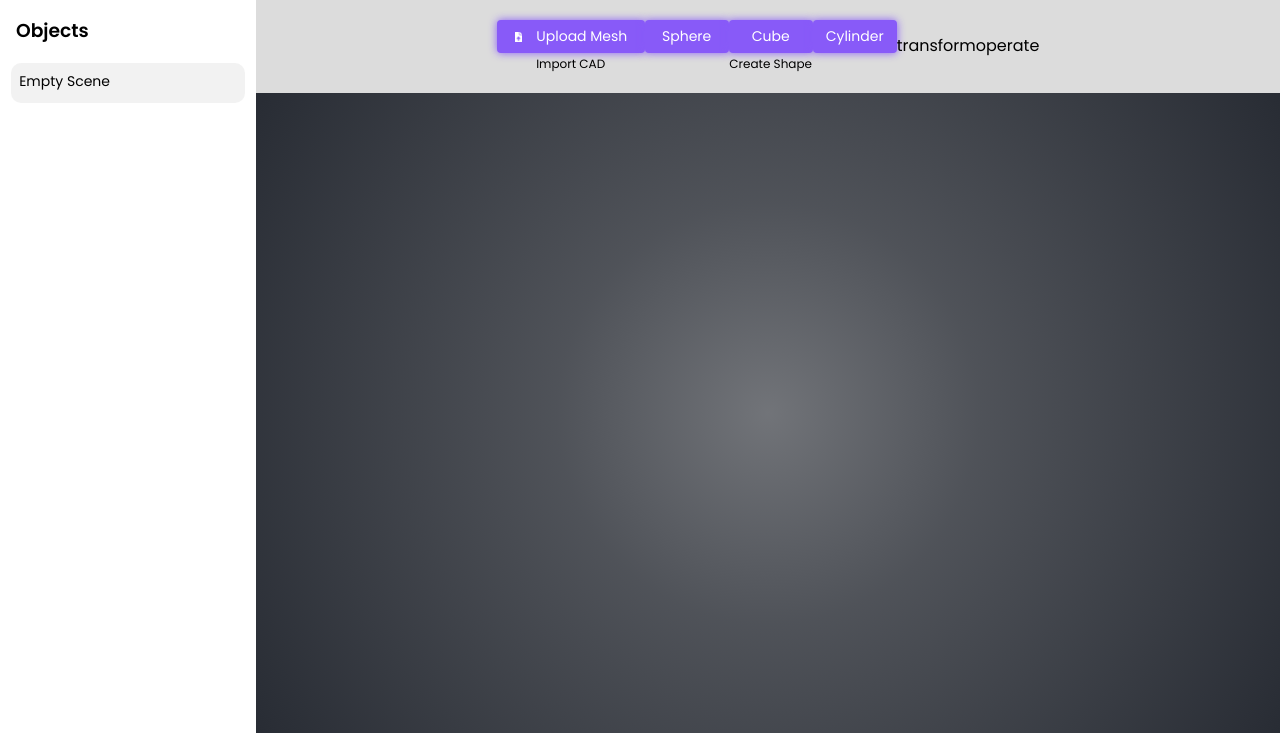
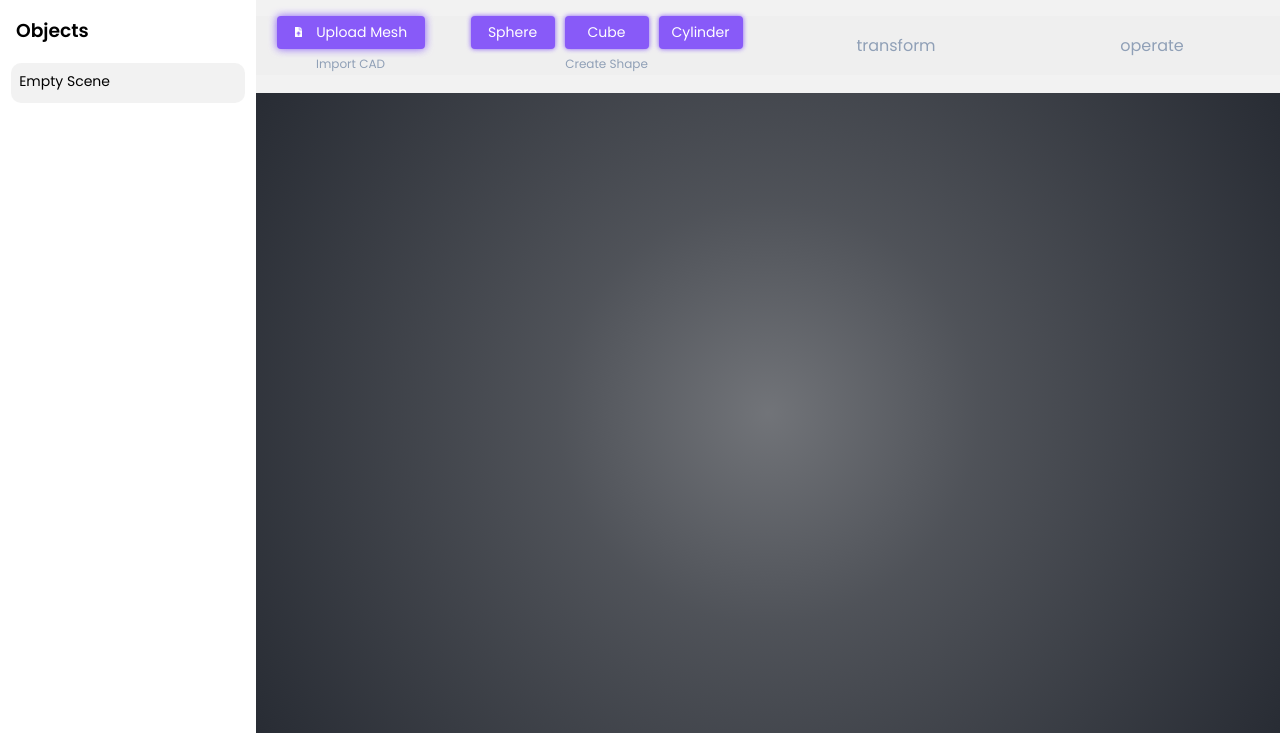
Before and after one commit to tboggs300/BlitPlatformSite, a plain HTML site: page index.html in a window 1280 px wide. Shown: the part 67-800 px from the top of the page. Drawn offline with nearby package versions, Linux system fonts and the light colour scheme; a script that the page names is missing.

Commit message:
cleaned the css file

```diff
--- a/index.css
+++ b/index.css
@@ -58,18 +58,101 @@ header {
   align-items: center;
 }
 
+/* Actions */
+
+.actions {
+  background: #cccccc41;
+  grid-area: actions;
+  display: flex;
+  align-items: center;
+  height: 100%;
+}
+
+.header-actions {
+  width: 100%;
+  display: grid;
+  grid-template-areas: "create transform operate";
+  grid-template-columns: 50% 25% 25%;
+  font-family: "Poppins", sans-serif;
+  background: #eaeaea5f;
+}
+
+.create {
+  grid-area: create;
+  display: flex;
+  justify-content: space-around;
+}
+
+.transform {
+  grid-area: transform;
+  display: flex;
+  justify-content: center;
+  align-items: center;
+}
+
+.operate {
+  grid-area: operate;
+  display: flex;
+  justify-content: center;
+  align-items: center;
+}
+
+.styled-button {
+  width: 4rem;
+  font-size: medium;
+  padding: 6px 10px;
+  margin-left: 5px;
+  margin-right: 5px;
+  transition: 300ms;
+  background-color: #885af8;
+  color: white;
+  border-color: rgb(255, 255, 255);
+  box-shadow: #885af8 0px 0px 5px 0px;
+  border-radius: 4px;
+  display: flex;
+  justify-content: space-evenly;
+  align-items: center;
+}
+
+.styled-button:hover {
+  cursor: pointer;
+  background-color: #7744f8;
+  color: white;
+  border-color: white;
+}
+
+.upload-button {
+  width: 8rem;
+  font-size: medium;
+  padding: 6px 10px;
+  transition: 300ms;
+  background-color: #885af8;
+  color: white;
+  border-color: rgb(255, 255, 255);
+  box-shadow: #885af8 0px 0px 8px 0px;
+  border-radius: 4px;
+  display: flex;
+  justify-content: space-evenly;
+  align-items: center;
+}
+
+.upload-button:hover {
+  cursor: pointer;
+  background-color: #875af8ec;
+  color: white;
+  border-color: white;
+}
+
+.uploadIcon {
+  background-image: url("./assets/uploadIcon.png");
+  height: 20px;
+  width: 20px;
+}
+
 /* Scene Explorer */
 .scene-explorer {
   background: white;
   grid-area: scene-explorer;
-}
-
-.actions {
-  background: gainsboro;
-  grid-area: actions;
-  display: flex;
-  justify-content: center;
-  align-items: center;
 }
 
 .sidebar-elements {
@@ -91,8 +174,8 @@ header {
 
 .objectInTheScene {
   display: grid;
-  grid-template-areas: "objIcon objName hideShow boundingBox";
-  grid-template-columns: 10% 70% 10% 10%;
+  grid-template-areas: "objIcon objName hideShow";
+  grid-template-columns: 15% 70% 15%;
   border-radius: 0.5rem;
   padding: 7px;
 }
@@ -127,6 +210,7 @@ header {
 }
 
 .hideShow {
+  z-index: 10;
   grid-area: hideShow;
   height: 100%;
   width: 100%;
@@ -150,94 +234,7 @@ header {
   background-image: url("./assets/hide.png");
 }
 
-.selectMaterial {
-  grid-area: selectMaterial;
-}
-
-.header-actions {
-  width: 100%;
-  display: grid;
-  grid-template-areas: "create transform operate";
-  grid-template-columns: 50% 25% 25%;
-  font-family: "Poppins", sans-serif;
-  background: #eaeaea5f;
-}
-
-.create {
-  grid-area: create;
-  display: flex;
-  justify-content: space-around;
-  padding-top: 5px;
-}
-
-.transform {
-  grid-area: transform;
-  display: flex;
-  justify-content: center;
-  align-items: center;
-}
-
-.operate {
-  grid-area: operate;
-  display: flex;
-  justify-content: center;
-  align-items: center;
-}
-
-/* Sphere */
-
-.styled-button {
-  width: 4rem;
-  font-size: medium;
-  padding: 6px 10px;
-  transition: 300ms;
-  background-color: #885af8;
-  color: white;
-  border-color: rgb(255, 255, 255);
-  box-shadow: #885af8 0px 0px 8px 0px;
-  border-radius: 4px;
-  display: flex;
-  justify-content: space-evenly;
-  align-items: center;
-}
-
-.styled-button:hover {
-  cursor: pointer;
-  background-color: #875af8ec;
-  color: white;
-  border-color: white;
-}
-
-.upload-button {
-  width: 8rem;
-  font-size: medium;
-  padding: 6px 10px;
-  transition: 300ms;
-  background-color: #885af8;
-  color: white;
-  border-color: rgb(255, 255, 255);
-  box-shadow: #885af8 0px 0px 8px 0px;
-  border-radius: 4px;
-  display: flex;
-  justify-content: space-evenly;
-  align-items: center;
-}
-
-.upload-button:hover {
-  cursor: pointer;
-  background-color: #875af8ec;
-  color: white;
-  border-color: white;
-}
-
-.uploadIcon {
-  background-image: url("./assets/uploadIcon.png");
-  height: 20px;
-  width: 20px;
-}
-
 /* --- Context Menu : Right Click on Object in left Panel --- */
-
 .wrapper {
   position: absolute;
   visibility: hidden;
@@ -317,3 +314,7 @@ header {
   opacity: 1;
   pointer-events: auto;
 }
+
+.selectMaterial {
+  grid-area: selectMaterial;
+}
--- a/index.html
+++ b/index.html
@@ -22,9 +22,8 @@
           <strong>Blit </strong>Platform
         </h3>
       </div>
-      <div class="divider"></div>
 
-      <!-- Big Actions - Conditional Rendering -->
+      <!-- Modeling - Mesh .. Bar - Conditional Rendering -->
       <header style="display: flex; justify-content: space-around">
         <p>Dashbord</p>
         <p>Modeling</p>
@@ -42,19 +41,28 @@
       </aside>
 
       <!-- Create - Transform - Operate -->
-
       <div class="actions">
+        <div class="header-actions">
           <div class="create">
+            <!-- Import CAD -->
             <div style="display: grid; justify-items: center">
               <div class="upload-button">
                 <i class="icon uploadIcon"></i>
                 <p style="font-size: 14px; margin: 0px">Upload Mesh</p>
               </div>
-            <p style="font-size: 12px; margin: 2px">Import CAD</p>
+              <p
+                style="
+                  font-size: 12px;
+                  margin: 2px;
+                  padding-top: 4px;
+                  color: #90a0b7;
+                "
+              >
+                Import CAD
+              </p>
             </div>
 
-          <!-- <div class="dividerV"></div> -->
-
+            <!-- Create SPHERE - CUBE - CYLINDER -->
             <div style="display: grid; justify-items: center">
               <div style="display: flex; justify-content: space-between">
                 <div id="sphere-button" class="styled-button">
@@ -70,15 +78,23 @@
                   <p style="font-size: 14px; margin: 0px">Cylinder</p>
                 </div>
               </div>
-            <p style="font-size: 12px; margin: 2px">Create Shape</p>
+              <p
+                style="
+                  font-size: 12px;
+                  margin: 2px;
+                  padding-top: 4px;
+                  color: #90a0b7;
+                "
+              >
+                Create Shape
+              </p>
+            </div>
           </div>
 
-          <!-- <input hidden type="checkbox" class="debug-switcher" value="disable">Debug Mode</input>  -->
+          <div style="color: #90a0b7" class="transform">transform</div>
+
+          <div style="color: #90a0b7" class="operate">operate</div>
         </div>
-
-        <div class="transform">transform</div>
-
-        <div class="operate">operate</div>
       </div>
 
       <!-- Scene -->
--- a/index.js
+++ b/index.js
@@ -186,6 +186,8 @@ function createComponent(mesh, meshIcon) {
   const hideShow = document.createElement("button");
   hideShow.className = "hideShow show";
   hideShow.addEventListener("click", (e) => {
+    alert("hideshow");
+    e.preventDefault();
     if (mesh.isEnabled()) {
       e.target.className = "hideShow hide";
       mesh.setEnabled(false);
@@ -224,6 +226,7 @@ function createComponent(mesh, meshIcon) {
   // objectCompoenetContainer.appendChild(boundingBoxCheckBtn);
 
   objectCompoenetContainer.addEventListener("click", (event) => {
+    alert("objectComponent");
     switch (event.ctrlKey) {
       case true:
         if (mesh.showBoundingBox) {
```
Lines whose indentation alone changed are shown as unchanged.
